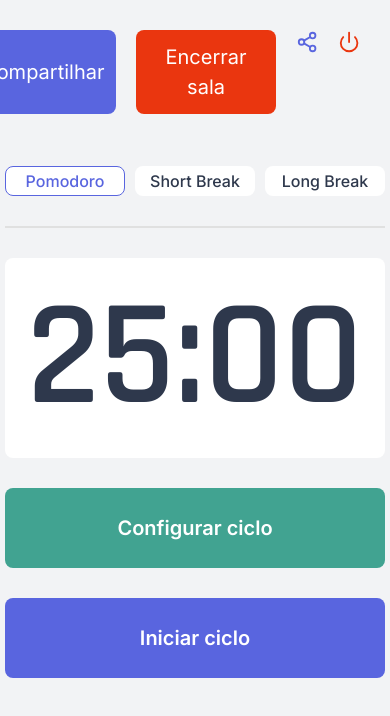
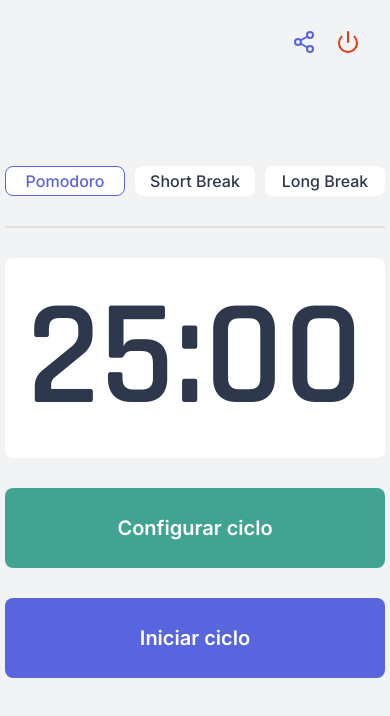
Before and after one commit to Ed-Games/anydoro, a Next.js app: page /rooms/1 in a window 390 px wide. Shown: the top 716 px of the page. Built offline with nearby package versions, Linux system fonts and the light colour scheme; no server answers; the database is empty; sample sign-in values are in the browser's storage.

Commit message:
update: added css rules to show the buttons on desktop and the icons on mobile

```diff
--- a/src/components/Header/styles.module.scss
+++ b/src/components/Header/styles.module.scss
@@ -22,4 +22,19 @@
       background: var(--dark-red);
     }
   }
+
+  svg{
+    display: none;
+  }
+
+
+  @media(max-width:1024px){
+    button{
+      display: none;
+    }
+
+    svg{
+      display: block;
+    }
+  }
 }
```
